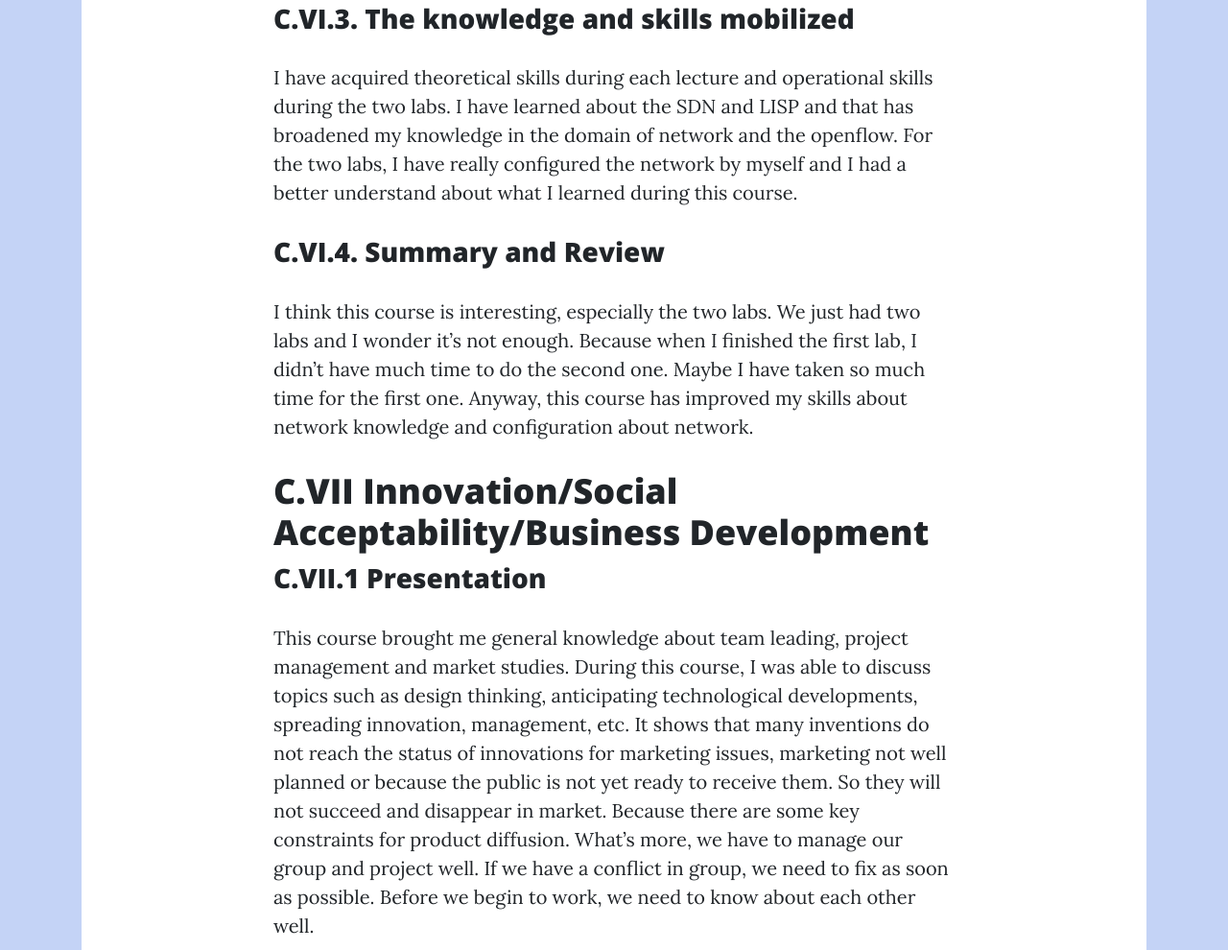
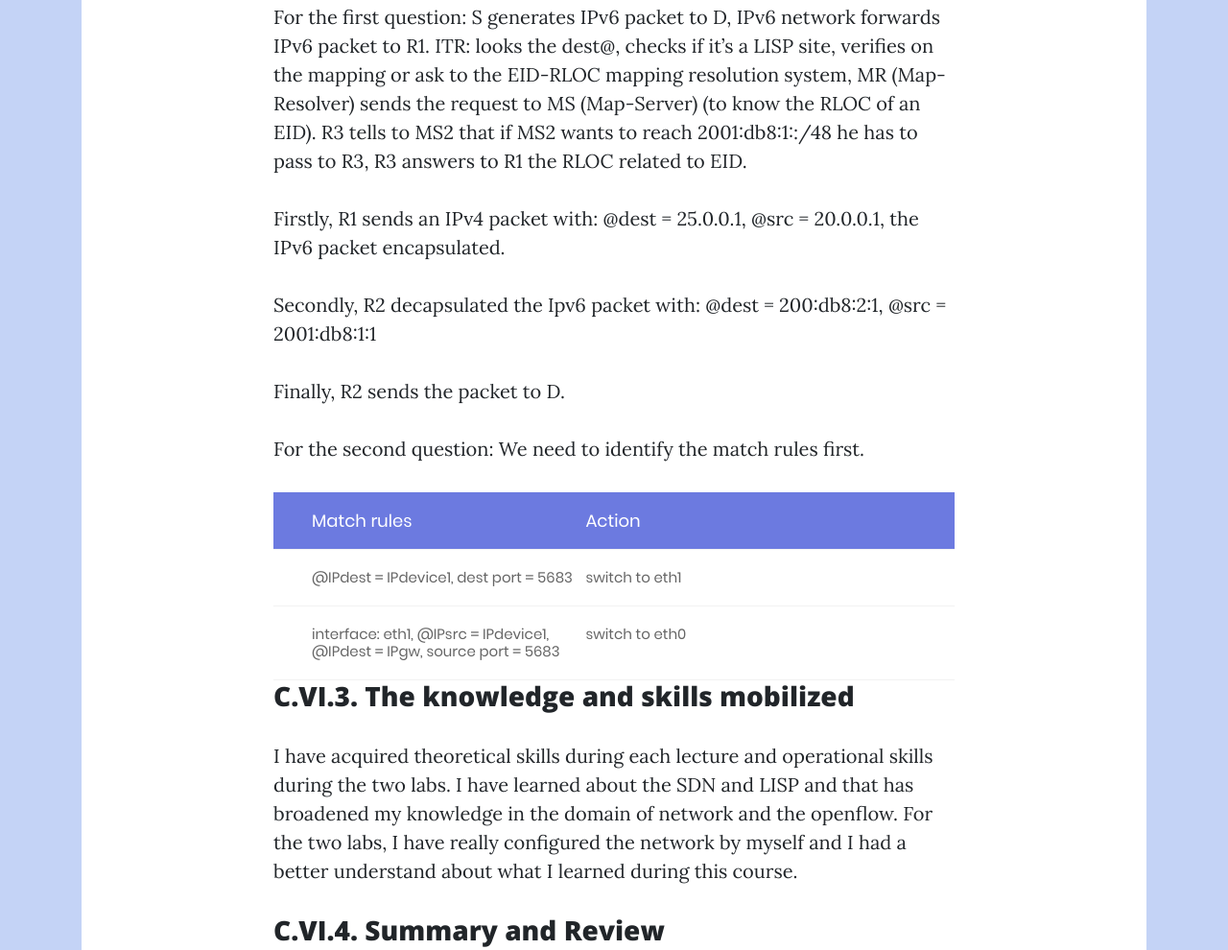
Before and after one commit to CHENTing0902/Portfolio, a website: page technical.html in a window 1280 px wide. Shown: the part 8946-9936 px from the top of the page at 96% size. Drawn offline with nearby package versions, Linux system fonts and the light colour scheme.

Commit message:
add the resolution of problem for SDN

```diff
--- a/technical.html
+++ b/technical.html
@@ -252,7 +252,44 @@
             </p>
 
             <h3>C.VI.2. Resolution of problem</h3>
-            <p></p>
+            <p>
+              For the first question:
+              S generates IPv6 packet to D, IPv6 network forwards IPv6 packet to R1. ITR: looks the dest@, checks if it’s a LISP site, verifies on the mapping or ask to the EID-RLOC mapping resolution system, MR (Map-Resolver) sends the request to MS (Map-Server) (to know the RLOC of an EID). R3 tells to MS2 that if MS2 wants to reach 2001:db8:1::/48 he has to pass to R3, R3 answers to R1 the RLOC related to EID.
+            </p>
+            <p>
+              Firstly, R1 sends an IPv4 packet with: @dest = 25.0.0.1, @src = 20.0.0.1, the IPv6 packet encapsulated.
+            </p>
+            <p>
+              Secondly, R2 decapsulated the Ipv6 packet with: @dest = 200:db8:2:1, @src = 2001:db8:1:1
+            </p>
+            <p>
+              Finally, R2 sends the packet to D.
+            </p>
+
+            <p>
+              For the second question:
+              We need to identify the match rules first.
+            </p>
+
+            <div class="table">
+              <div class="row header">
+                <div class="cell">Match rules</div>
+                <div class="cell">Action</div>
+              </div>
+              <div class="row">
+                <div class="cell">@IPdest = IPdevice1, dest port = 5683</div>
+                <div class="cell">switch to eth1</div>
+              </div>
+              <div class="row">
+                <div class="cell">
+                  interface: eth1, @IPsrc = IPdevice1, @IPdest = IPgw, source port = 5683
+                </div>
+                <div class="cell">
+                  switch to eth0
+                </div>
+              </div>
+            </div>
+
             <h3>C.VI.3. The knowledge and skills mobilized</h3>
             <p>	I have acquired theoretical skills during each lecture and operational skills during the two labs. I have learned about the SDN and LISP and that has broadened my knowledge in the domain of network and the openflow. For the two labs, I have really configured the network by myself and I had a better understand about what I learned during this course.
             </p>
@@ -292,7 +329,6 @@
             <p>	In summary, this course brought me a good knowledge in the creativity and innovation domain. During this course, we just know a little about TRIZ method so there still are many potential things need to learn. It’s good that we know more about TRIZ method so that we can practice it during future work.
             </p>
 
-            <span class="caption text-muted">To go places and do things that have never been done before – that’s what living is all about.</span>
             </div>
           </div>
         </div>
```
Also changed, not shown: analytical.html (+8 -3 lines), descriptive.html (+2 -0 lines), index.html (+5 -4 lines).
